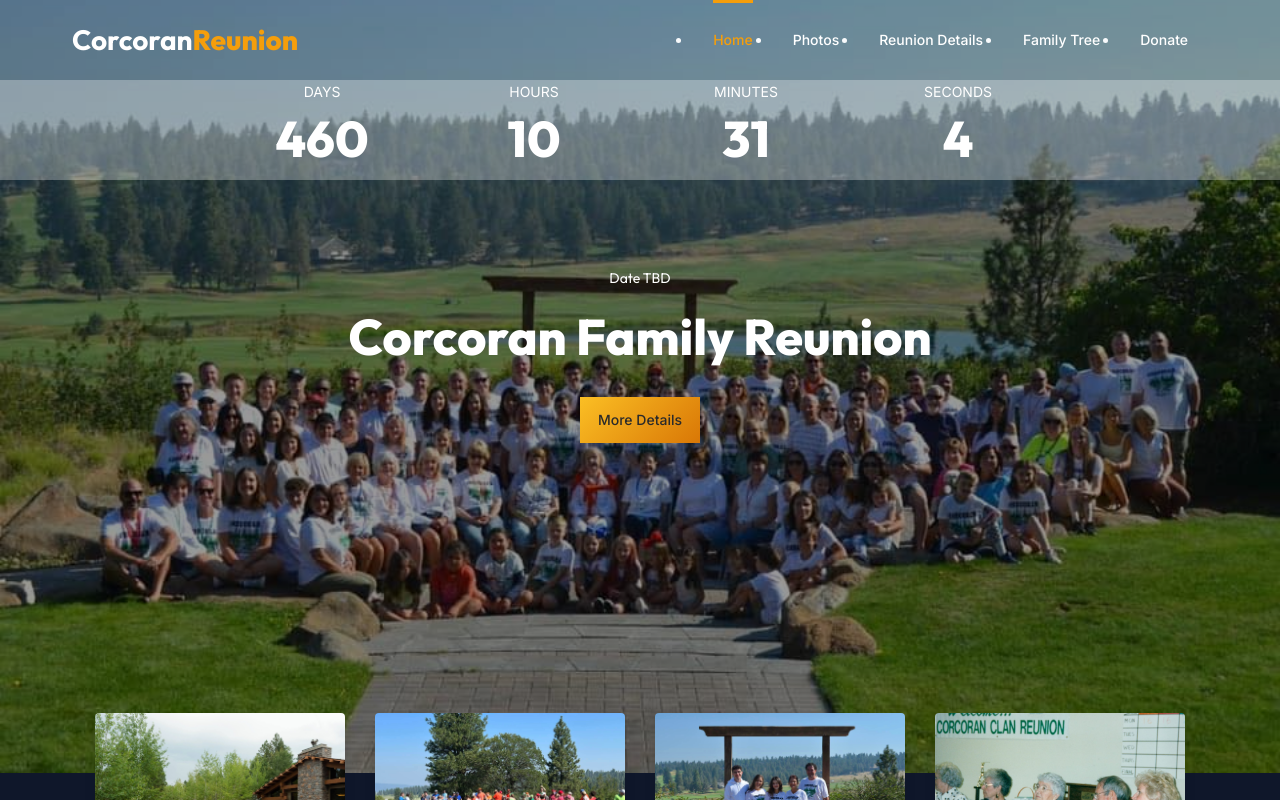
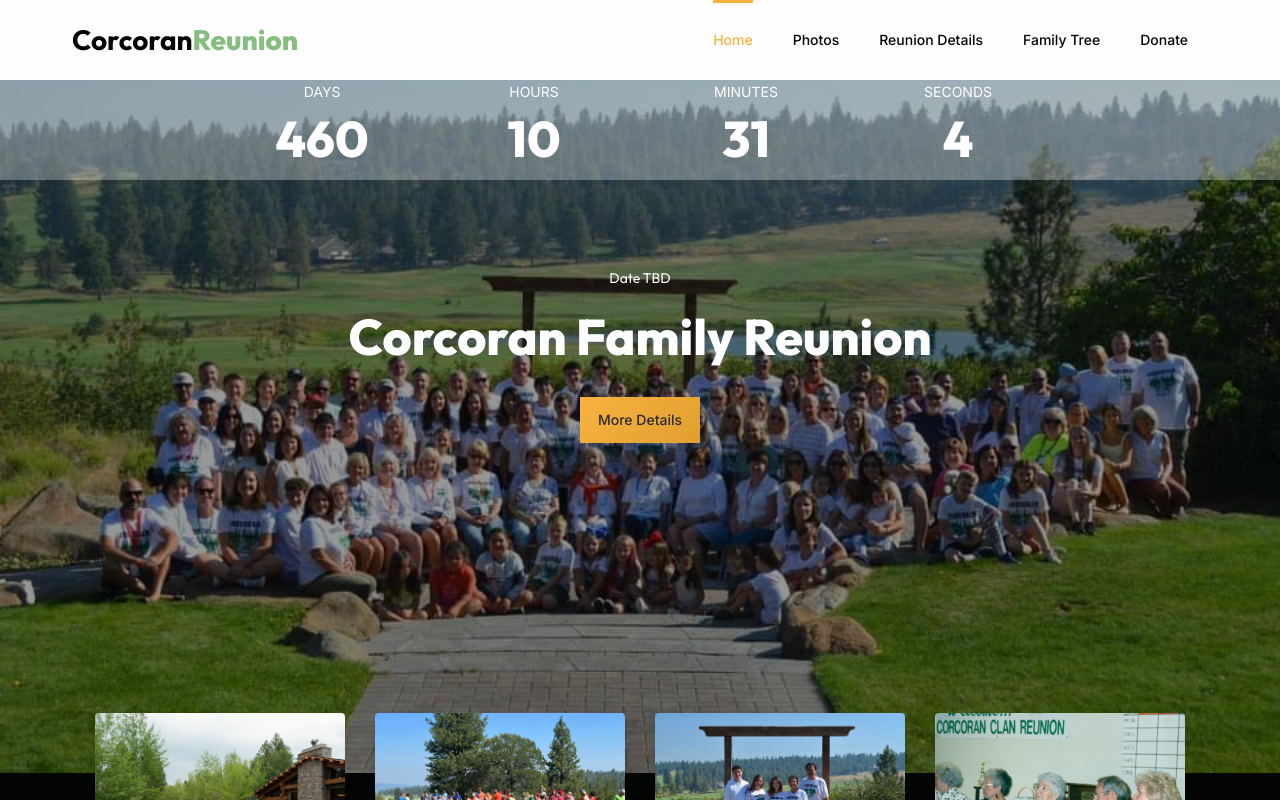
Before and after one commit to JackCreighton/corcoran-reunion.com, a React (Vite) app: page / in a window 1280 px wide. Shown: the top 800 px of the page. Built offline with nearby package versions, Linux system fonts and the light colour scheme.

Commit message:
style: update color palette and adjust header styling for improved contrast

```diff
--- a/src/components/Header/Header.css
+++ b/src/components/Header/Header.css
@@ -5,13 +5,13 @@
   right: 0px;
   z-index: 100;
   height: 80px;
-  background: transparent;
+  background: #fefefe;
   transition: all .5s ease 0s;
 }
 
 .header-area.background-header {
   position: fixed;
-  background-color: #fff;
+  background-color: #fefefe;
   box-shadow: 0px 0px 10px rgba(0,0,0,0.15);
 }
 
@@ -24,7 +24,7 @@
 
 .header-area .main-nav .logo {
   line-height: 80px;
-  color: #fff; /* initially white on hero */
+  color: #040606;
   font-size: 28px;
   font-weight: 700;
   transition: all 0.3s ease 0s;
@@ -32,12 +32,12 @@
 }
 
 .header-area.background-header .main-nav .logo {
-  color: #1e1e1e;
+  color: #040606;
 }
 
 .header-area .main-nav .logo em {
   font-style: normal;
-  color: var(--accent-primary);
+  color: #85be7e;
   font-weight: 900;
 }
 
@@ -56,7 +56,7 @@
   display: block;
   font-weight: 500;
   font-size: 14px;
-  color: #fff; /* initially white */
+  color: #040606;
   text-transform: capitalize;
   transition: all 0.3s ease 0s;
   height: 40px;
@@ -65,7 +65,7 @@
 }
 
 .header-area.background-header .main-nav .nav li a {
-  color: #2a2a2a;
+  color: #040606;
 }
 
 .header-area .main-nav .nav li:hover a,
@@ -108,7 +108,7 @@
 .header-area .main-nav .menu-trigger span:before,
 .header-area .main-nav .menu-trigger span:after {
   transition: all 0.4s;
-  background-color: #fff; /* initially white */
+  background-color: #040606;
   display: block;
   position: absolute;
   width: 30px;
@@ -119,7 +119,7 @@
 .header-area.background-header .main-nav .menu-trigger span,
 .header-area.background-header .main-nav .menu-trigger span:before,
 .header-area.background-header .main-nav .menu-trigger span:after {
-  background-color: #1e1e1e;
+  background-color: #040606;
 }
 
 .header-area .main-nav .menu-trigger span {
--- a/src/index.css
+++ b/src/index.css
@@ -2,19 +2,19 @@
 
 :root {
   /* Colors */
-  --bg-primary: #0f172a;
-  --bg-secondary: #1e293b;
-  --bg-tertiary: #334155;
-  --text-primary: #f8fafc;
-  --text-secondary: #94a3b8;
-  --accent-primary: #f59e0b; /* Golden amber for that premium vibe */
-  --accent-secondary: #d97706;
+  --bg-primary: #040606;
+  --bg-secondary: #0a0e0e;
+  --bg-tertiary: #111818;
+  --text-primary: #fefefe;
+  --text-secondary: #85be7e;
+  --accent-primary: #f8b33f;
+  --accent-secondary: #e09f30;
   --error: #ef4444;
-  --success: #10b981;
+  --success: #85be7e;
 
   /* Gradients */
-  --gradient-main: linear-gradient(135deg, #0f172a 0%, #1e293b 100%);
-  --gradient-accent: linear-gradient(135deg, #fbbf24 0%, #d97706 100%);
+  --gradient-main: linear-gradient(135deg, #040606 0%, #0a0e0e 100%);
+  --gradient-accent: linear-gradient(135deg, #f8b33f 0%, #e09f30 100%);
 
   /* Typography */
   --font-main: 'Inter', sans-serif;
```
